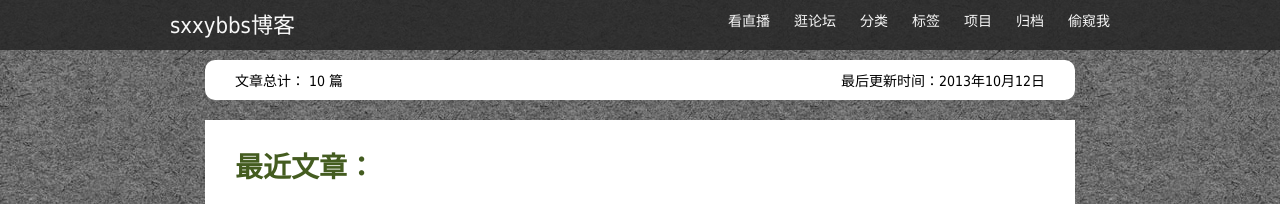
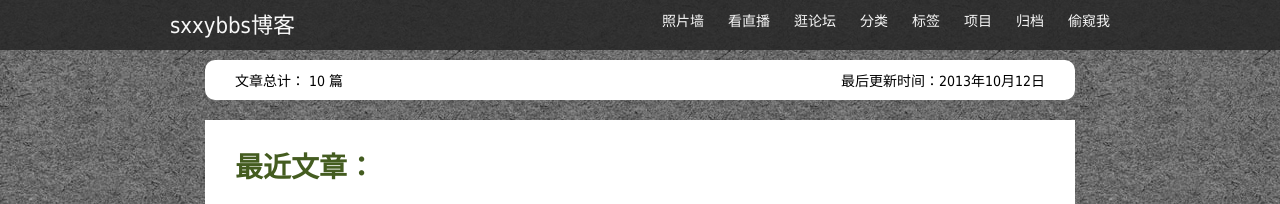
Before and after one commit to sxxybbs/sxxybbs.github.com, a Jekyll site: the page built from index.html, in a window 1280 px wide. Shown: the top 204 px of the page. Built offline with Jekyll 4.4.1, drawn with Linux system fonts in a browser that asks for light colours; nearby versions of some CDN libraries; library files that are not in the unit come from our copies; Markdown is read by kramdown in place of the engine named in the settings; comment, search, counter and statistics services are not loaded.

Commit message:
update html

```diff
--- a/PhotoWall/index.html
+++ b/PhotoWall/index.html
@@ -7,6 +7,7 @@
         <meta name="keywords" content="sxxybbs博客,图片墙"/>
 		<meta name="author" content="Codrops" />
         <link rel="stylesheet" type="text/css" href="css/style.css" />
+		<link rel="shortcut icon" href="/assets/img/favicon.ico" type="image/x-icon" />
 		<link href='http://fonts.googleapis.com/css?family=PT+Sans+Narrow' rel='stylesheet' type='text/css' />
 		<link href='http://fonts.googleapis.com/css?family=Wire+One' rel='stylesheet' type='text/css' />
     </head>
@@ -84,8 +85,8 @@
 			</div>
 		</div>
 		<div class="footer">
-			<a class="left" href="javascript:viod(0);" target="_blank">sxxybbs博客——图片墙</a>
-			<a href="/" target="_blank"><strong>back to sxxybbs博客</strong></a>
+			<a class="left" href="javascript:viod(0);">sxxybbs博客——图片墙</a>
+			<a href="/"><strong>back to sxxybbs博客</strong></a>
 		</div>
 		<script type="text/javascript" src="js/jquery.min.js"></script>
 		<script type="text/javascript" src="js/jquery.masonry.min.js"></script>
--- a/_includes/navbar.html
+++ b/_includes/navbar.html
@@ -6,6 +6,7 @@
 
         <div class="catalog pull-right">
             <ul>
+				<li><a href="/PhotoWall/index.html" target="_blank">照片墙</a></li>
 				<li><a href="/tv.html" target="_blank">看直播</a></li>
                 <li><a href="http://www.sxxybbs.com" target="_blank">逛论坛</a></li>
                 <li><a href="/categories.html">分类</a></li>
```
